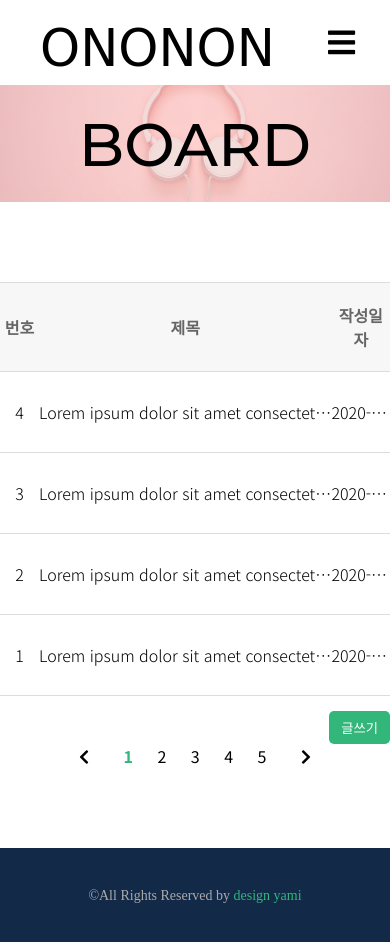
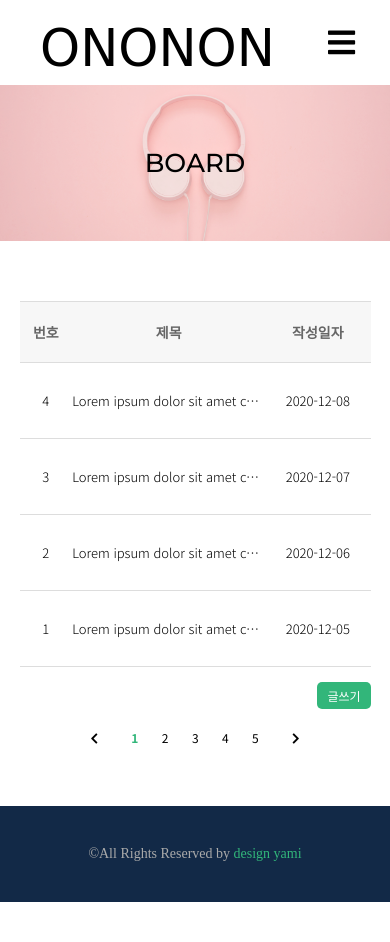
Before and after one commit to glass1201/boxed, a plain HTML site: page board.html in a window 390 px wide. After the commit the page ends 902 px from the top, so only its background shows below. Drawn offline with nearby package versions, Linux system fonts and the light colour scheme; a web font is replaced by a local one.

Commit message:
rwdboard

```diff
--- a/css/about.css
+++ b/css/about.css
@@ -27,13 +27,12 @@
     font-weight:bold;
 }
 
-
 .intro { display:flex;  flex-wrap: wrap; justify-content: center;
     padding:130px 0; font-family: 'Montserrat', sans-serif;
 }
 .intro > div { width:40%; }
 .intro img { width:100%;}
-.click { position:relative;}
+.click { position:relative; }
 .click .click-me { position: absolute; top:180px; right:150px;
     color:#fff; z-index: 9999;
     animation: flash 2.5s infinite 0s;
@@ -50,7 +49,10 @@
 }
 .intro-txt h3 { font-size:46px; padding-bottom:30px; }
 .intro-txt02 { padding:90px 60px;
-    display:none;
+    opacity: 0; transition: all 0.5s;
+}
+.intro-txt02.on { padding:90px 60px;
+    opacity: 1;
 }
 .intro-txt02 p { font-size:28px; padding:15px 0; }
 .intro-txt02 span { font-family: 'Noto Sans KR', sans-serif; }
--- a/css/board.css
+++ b/css/board.css
@@ -1,6 +1,8 @@
 @charset "utf-8";
 
 .boardContent { padding-top:85px; }
+
+/* 보드 백그라운드 */
 .board-topbg { background:url(../images/board_top_bg.png) no-repeat;
     background-size:cover; background-position:center;
     height:30vw; position: relative;
@@ -13,8 +15,10 @@
     background:#fff; opacity: 0.3;
 }
 
-
-.board-table { padding:80px 0; font-family: 'Noto Sans KR', sans-serif;}
+/* 보드 테이블 박스 */
+.board-table { padding:80px 0; font-family: 'Noto Sans KR', sans-serif;
+    width:100%
+}
 .board-table colgroup col:nth-child(1) { width: 10%}
 .board-table colgroup col:nth-child(2) { width: auto; text-align:left }
 .board-table colgroup col:nth-child(3) { width: 15%}
--- a/css/main.css
+++ b/css/main.css
@@ -35,7 +35,7 @@
     padding:55px 0;
 }
 .slide-txt h3 { font-size:40px; font-family: 'Montserrat', sans-serif;
-    padding:5px 0;
+    padding:5px 0; line-height: 1.5;
 }
 .slide-txt span { border-bottom:3px solid #32b67a; padding:5px 0 }
 .slide-txt p { font-size:18px; padding:55px 0 80px}
@@ -44,7 +44,9 @@
     font-size:15px; font-weight: bold;
     background:#32b67a; color:#fff;
     border-radius: 10px;
+    transition:all 0.5s;
 }
+.slide-txt a:hover { background:#fff; color:#32b67a; border:1px solid #32b67a}
 .slide-outer .slick-dots {
     position: absolute;
     bottom:0px; left:50%;
--- /dev/null
+++ b/css/rwdabout.css
@@ -0,0 +1,3 @@
+@charset "utf-8";
+
+@media screen and (max-width:1200px) {}
--- a/css/rwdboard.css
+++ b/css/rwdboard.css
@@ -1 +1,146 @@
 @charset "utf-8";
+
+@media screen and (max-width:1200px) {
+
+    /* 보드 백그라운드*/
+    .board-topbg h2 { font-size: 53px; z-index:9999; color:#000;
+        position: absolute; top:50%; left:50%; transform: translate(-50%,-50%);
+        font-family: 'Montserrat', sans-serif;
+    }
+
+    /* 보드 테이블 박스 */
+   .board-table { padding:80px 0; font-family: 'Noto Sans KR', sans-serif;
+    width:90%;
+}
+   .board-table colgroup col:nth-child(1) { width: 10%}
+   .board-table colgroup col:nth-child(2) { width: auto; text-align:left }
+   .board-table colgroup col:nth-child(3) { width: 15%}
+   .board-table thead {
+       border-top: 1px solid #ddd;
+       border-bottom: 1px solid #ddd;
+       background:#f7f7f7;
+   }
+   .board-table thead th { padding:20px 0 ;
+       text-align:center; color:#666;
+       font-weight: bold;
+   }
+   .board-table tbody td { padding:28px 0 ;
+       border-bottom:1px solid #ddd;
+       white-space: nowrap;
+       text-overflow: ellipsis;
+       overflow: hidden;
+       font-weight: 300;
+   }
+   .board-table tbody td:nth-child(1),
+   .board-table tbody td:nth-child(3) { text-align: center;}
+   .board-table tbody td:nth-child(2) { cursor: pointer; }
+   .board-table tbody td:nth-child(2):hover { text-decoration: underline;}
+
+   .write { text-align:right }
+   .write button { padding:7px 12px; margin-top:15px;
+       background:#32b67a; color:#fff;
+       border-radius: 5px;
+   }
+
+   .board-num { text-align:center;}
+   .board-num span { padding:0 20px; cursor:pointer}
+   .board-num a { padding:0 10px }
+   .board-num a.on { color:#32b67a; font-weight: bold;}
+}
+
+@media screen and (max-width:768px) {
+    /* 보드 백그라운드 */
+    .board-topbg { background:url(../images/board_top_bg.png) no-repeat;
+        background-size:cover; background-position:center;
+        height:40vw; position: relative;
+    }
+    .board-topbg h2 { font-size:41px; z-index:9999; color:#000;
+        position: absolute; top:50%; left:50%; transform: translate(-50%,-50%);
+        font-family: 'Montserrat', sans-serif;
+    }
+    .board-bg-overlay { position: absolute; width:100%; height:40vw;
+        background:#fff; opacity: 0.3;
+    }
+    /* 보드 테이블 박스 */
+    .board-table { padding:60px 0; font-family: 'Noto Sans KR', sans-serif;
+        width:90%
+    }
+    .board-table colgroup col:nth-child(1) { width: 10%}
+   .board-table colgroup col:nth-child(2) { width: auto; text-align:left }
+   .board-table colgroup col:nth-child(3) { width: 15%}
+   .board-table thead {
+       border-top: 1px solid #ddd;
+       border-bottom: 1px solid #ddd;
+       background:#f7f7f7;
+       font-size:15px;
+   }
+   .board-table thead th { padding:20px 0 ;
+       text-align:center; color:#666;
+       font-weight: bold;
+   }
+   .board-table tbody td { padding:28px 0 ;
+       border-bottom:1px solid #ddd;
+       white-space: nowrap;
+       text-overflow: ellipsis;
+       overflow: hidden;
+       font-weight: 300;
+       font-size:15px;
+   }
+   .board-table tbody td:nth-child(1),
+   .board-table tbody td:nth-child(3) { text-align: center;}
+   .board-table tbody td:nth-child(2) { cursor: pointer; }
+   .board-table tbody td:nth-child(2):hover { text-decoration: underline;}
+
+   .write { text-align:right }
+   .write button { padding:7px 12px; margin-top:15px;
+       background:#32b67a; color:#fff;
+       border-radius: 5px;
+   }
+   .board-num { text-align:center; font-size:14px;}
+}
+
+@media screen and (max-width:500px) {
+    /* 보드 백그라운드 */
+    .board-topbg h2 { font-size:26px; z-index:9999; color:#000;
+        position: absolute; top:50%; left:50%; transform: translate(-50%,-50%);
+        font-family: 'Montserrat', sans-serif;
+    }
+     /* 보드 테이블 박스 */
+    .board-table { padding:60px 0; font-family: 'Noto Sans KR', sans-serif;
+        width:90%
+    }
+    .board-table colgroup col:nth-child(1) { width: 15%}
+    .board-table colgroup col:nth-child(2) { width: auto; text-align:left }
+    .board-table colgroup col:nth-child(3) { width: 30%}
+    .board-table thead {
+        border-top: 1px solid #ddd;
+        border-bottom: 1px solid #ddd;
+        background:#f7f7f7;
+        font-size:14px;
+    }
+    .board-table thead th { padding:20px 0 ;
+        text-align:center; color:#666;
+        font-weight: bold;
+    }
+    .board-table tbody td { padding:28px 0 ;
+        border-bottom:1px solid #ddd;
+        white-space: nowrap;
+        text-overflow: ellipsis;
+        overflow: hidden;
+        font-weight: 300;
+        font-size:13px;
+    }
+    .board-table tbody td:nth-child(1),
+    .board-table tbody td:nth-child(3) { text-align: center;}
+    .board-table tbody td:nth-child(2) { cursor: pointer; }
+    .board-table tbody td:nth-child(2):hover { text-decoration: underline;}
+
+    .write { text-align:right}
+    .write button { padding:5px 10px; margin-top:15px;
+        background:#32b67a; color:#fff;
+        border-radius: 5px; font-size:12px;
+    }
+    .board-num { text-align:center; font-size:12px;
+        padding-top:20px;
+    }
+}
--- a/css/rwdindex.css
+++ b/css/rwdindex.css
@@ -106,7 +106,7 @@
    .slide-txt h3 { font-size:33px; font-family: 'Montserrat', sans-serif;
        padding:5px 0;
    }
-   .slide-txt span { border-bottom:none; padding:5px 0 }
+   .slide-txt span { border-bottom:3px solid #32b67a; padding:5px 0 }
    .slide-txt p { font-size:18px; padding:30px 0 50px}
    .slide-txt a {
        padding: 18px 50px;
@@ -245,7 +245,7 @@
        .slide-txt h3 { font-size:33px; font-family: 'Montserrat', sans-serif;
            padding:5px 0;
        }
-       .slide-txt span { border-bottom:none; padding:5px 0 }
+       .slide-txt span { border-bottom:3px solid #32b67a; padding:5px 0 }
        .slide-txt p { font-size:18px; padding:30px 0 50px}
        .slide-txt a {
            padding: 18px 50px;
@@ -490,7 +490,7 @@
    .slide-txt h3 { font-size:26px; font-family: 'Montserrat', sans-serif;
        padding:5px 0;
    }
-   .slide-txt span { border-bottom:none; padding:5px 0 }
+   .slide-txt span { border-bottom:3px solid #32b67a; padding:5px 0 }
    .slide-txt p { font-size:16px; padding:30px 0 50px}
    .slide-txt a {
        padding: 18px 50px;
@@ -568,7 +568,7 @@
    .slide-txt h3 { font-size:25px; font-family: 'Montserrat', sans-serif;
        padding:5px 0;
    }
-   .slide-txt span { border-bottom:none; padding:5px 0 }
+   .slide-txt span { border-bottom:3px solid #32b67a; padding:5px 0 }
    .slide-txt p { font-size:15px; padding:30px 0 50px}
    .slide-txt a {
        padding: 18px 50px;
--- a/css/style.css
+++ b/css/style.css
@@ -21,6 +21,7 @@
 @import url("join.css");
 @import url("rwdcommon.css");
 @import url("rwdindex.css");
+@import url("rwdabout.css");
 @import url("rwdportfolio.css");
 @import url("rwdskills.css");
 @import url("rwdboard.css");
```
Also changed, not shown: about.html (+1 -1 lines), index.html (+3 -5 lines).
